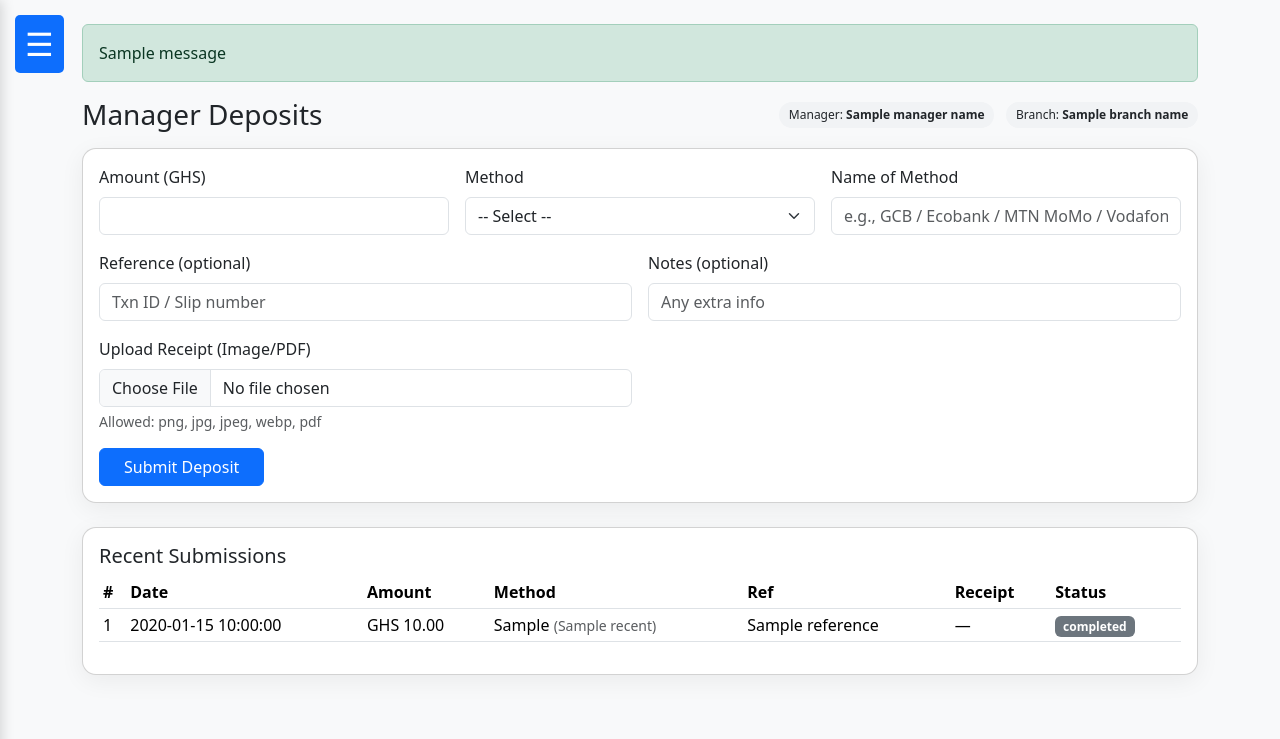
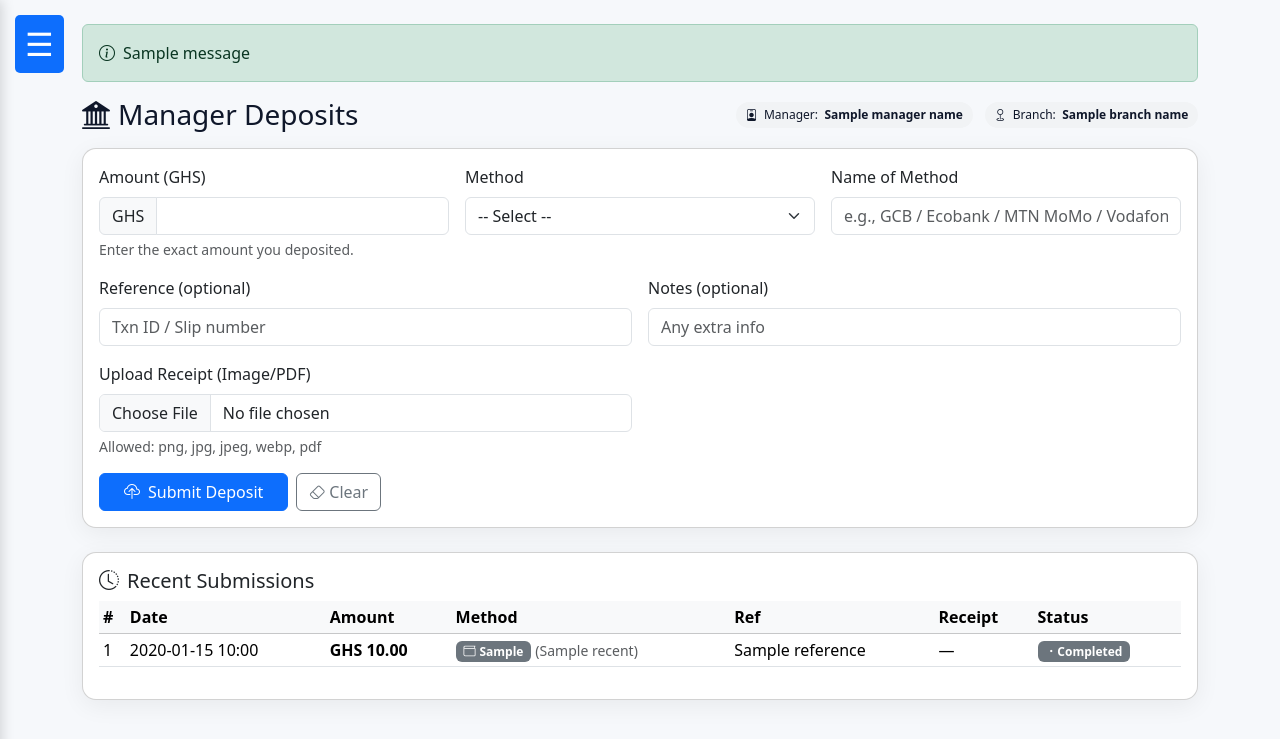
Before and after one commit to Cybok06/SmartLiving-, a Flask app: template templates/manager/deposits.html in a window 1280 px wide. Shown: the top 739 px of the page. Run offline with Flask 3, Linux system fonts and the light colour scheme; the template is opened without the code that fills it: most values are stand-ins (such as "Sample title", 1, 10 or a date in 2020); one stand-in notice (Sample message) is shown; parts of the project's set-up code (start-up, migrations or seed data) failed here and were passed over.

Commit message:
Update deposits.html

```diff
--- a/templates/manager/deposits.html
+++ b/templates/manager/deposits.html
@@ -5,30 +5,23 @@
   <meta charset="utf-8" />
   <title>Manager Deposits</title>
   <meta name="viewport" content="width=device-width, initial-scale=1" />
-  <!-- Bootstrap 5 -->
+  <!-- Bootstrap 5 + Icons -->
   <link href="https://cdn.jsdelivr.net/npm/bootstrap@5.3.2/dist/css/bootstrap.min.css" rel="stylesheet">
+  <link href="https://cdn.jsdelivr.net/npm/bootstrap-icons@1.11.3/font/bootstrap-icons.css" rel="stylesheet">
   <style>
-    .card {
-      border-radius: 14px;
-      box-shadow: 0 6px 24px rgba(0,0,0,0.06);
-    }
-    .preview {
-      max-width: 160px;
-      max-height: 160px;
-      border: 1px dashed #ced4da;
-      border-radius: 10px;
-      object-fit: contain;
-    }
-    .pill {
-      display: inline-block;
-      padding: .25rem .6rem;
-      border-radius: 999px;
-      font-size: .75rem;
-      background: #f1f3f5;
-    }
+    :root{ --ink:#0f172a; --muted:#64748b; --ring:#e9eef5; --soft:#f7fafc; --brand:#0d6efd; }
+    body{ background:#f6f8fb; color:var(--ink); }
+    .card { border-radius: 14px; box-shadow: 0 6px 24px rgba(0,0,0,0.06); }
+    .preview { max-width: 160px; max-height: 160px; border: 1px dashed #ced4da; border-radius: 10px; object-fit: contain; }
+    .pill { display:inline-flex; align-items:center; gap:.4rem; padding:.25rem .6rem; border-radius:999px; font-size:.75rem; background:#f1f3f5; }
+    .table td, .table th{ vertical-align: middle; }
+    .iconify{ width:18px; height:18px; }
+    .spinner-inline{ width:1rem; height:1rem; border:.2rem solid rgba(255,255,255,.35); border-top-color:#fff; border-radius:50%; animation:spin .8s linear infinite; display:none; }
+    @keyframes spin { to { transform: rotate(360deg); } }
+    .method-badge i{ margin-right:.25rem }
   </style>
 </head>
-<body class="bg-light">
+<body>
   {% include 'side_bar.html' %}
 
 <div class="container py-4">
@@ -37,28 +30,36 @@
     {% if messages %}
       <div class="mb-3">
         {% for category, message in messages %}
-          <div class="alert alert-{{ 'danger' if category=='danger' else category }} mb-2">{{ message }}</div>
+          <div class="alert alert-{{ 'danger' if category in ['danger','error'] else category }} mb-2">
+            <i class="bi bi-info-circle me-2"></i>{{ message }}
+          </div>
         {% endfor %}
       </div>
     {% endif %}
   {% endwith %}
 
   <div class="d-flex align-items-center justify-content-between mb-3">
-    <h3 class="m-0">Manager Deposits</h3>
+    <h3 class="m-0">
+      <i class="bi bi-bank2 me-2"></i>Manager Deposits
+    </h3>
     <div>
-      <span class="pill me-2">Manager: <strong>{{ manager_name }}</strong></span>
-      <span class="pill">Branch: <strong>{{ branch_name }}</strong></span>
+      <span class="pill me-2"><i class="bi bi-person-badge"></i> Manager: <strong>{{ manager_name }}</strong></span>
+      <span class="pill"><i class="bi bi-geo"></i> Branch: <strong>{{ branch_name }}</strong></span>
     </div>
   </div>
 
   <!-- Form Card -->
   <div class="card mb-4">
     <div class="card-body">
-      <form action="{{ url_for('manager_deposits.submit_deposit') }}" method="POST" enctype="multipart/form-data" class="row g-3">
+      <form id="depositForm" action="{{ url_for('manager_deposits.submit_deposit') }}" method="POST" enctype="multipart/form-data" class="row g-3">
 
         <div class="col-12 col-md-4">
           <label class="form-label">Amount (GHS)</label>
-          <input type="number" name="amount" step="0.01" min="0" class="form-control" required>
+          <div class="input-group">
+            <span class="input-group-text">GHS</span>
+            <input type="number" name="amount" id="amount" step="0.01" min="0.01" class="form-control" required>
+          </div>
+          <div class="form-text">Enter the exact amount you deposited.</div>
         </div>
 
         <div class="col-12 col-md-4">
@@ -67,15 +68,14 @@
             <option value="" selected disabled>-- Select --</option>
             <option value="Bank">Bank</option>
             <option value="Mobile Money">Mobile Money</option>
-                        <option value="Cash">Cash</option>
-
+            <option value="Cash">Cash</option>
           </select>
         </div>
 
         <div class="col-12 col-md-4">
           <label class="form-label">Name of Method</label>
           <input type="text" name="method_name" id="method_name" class="form-control"
-                 placeholder="e.g., GCB / Ecobank / MTN MoMo / Vodafone Cash" required>
+                 placeholder="e.g., GCB / Ecobank / MTN MoMo / Vodafone Cash / Cash Office" required>
         </div>
 
         <div class="col-12 col-md-6">
@@ -96,11 +96,17 @@
 
         <div class="col-12 col-md-6 d-flex align-items-end">
           <img id="preview" class="preview d-none" alt="preview">
-          <span id="pdfNote" class="ms-3 text-muted d-none">PDF selected (no preview)</span>
+          <span id="pdfNote" class="ms-3 text-muted d-none"><i class="bi bi-file-earmark-pdf me-1"></i>PDF selected (no preview)</span>
         </div>
 
-        <div class="col-12">
-          <button class="btn btn-primary px-4">Submit Deposit</button>
+        <div class="col-12 d-flex gap-2">
+          <button id="submitBtn" class="btn btn-primary px-4">
+            <span class="btn-label"><i class="bi bi-cloud-upload me-2"></i>Submit Deposit</span>
+            <span class="spinner-inline ms-2" id="btnSpinner"></span>
+          </button>
+          <button type="reset" class="btn btn-outline-secondary">
+            <i class="bi bi-eraser me-1"></i>Clear
+          </button>
         </div>
       </form>
     </div>
@@ -110,12 +116,12 @@
   <div class="card">
     <div class="card-body">
       <div class="d-flex align-items-center justify-content-between mb-2">
-        <h5 class="m-0">Recent Submissions</h5>
+        <h5 class="m-0"><i class="bi bi-clock-history me-2"></i>Recent Submissions</h5>
       </div>
 
       <div class="table-responsive">
         <table class="table table-sm align-middle">
-          <thead>
+          <thead class="table-light">
           <tr>
             <th>#</th>
             <th>Date</th>
@@ -131,26 +137,49 @@
             {% for r in recent %}
               <tr>
                 <td>{{ loop.index }}</td>
-                <td>{{ (r.created_at | default('')) }}</td>
-                <td>GHS {{ "%.2f"|format(r.amount|float) }}</td>
-                <td>{{ r.method_type }} <small class="text-muted">({{ r.method_name }})</small></td>
-                <td>{{ r.reference or "-" }}</td>
+                <td>
+                  {% if r.created_at %}
+                    {{ r.created_at.strftime('%Y-%m-%d %H:%M') if r.created_at.strftime else r.created_at }}
+                  {% else %}-{% endif %}
+                </td>
+                <td><span class="fw-semibold">GHS {{ "%.2f"|format((r.amount or 0)|float) }}</span></td>
+                <td>
+                  {% set mt = (r.method_type or '') %}
+                  {% set badge = 'secondary' %}
+                  {% set icon  = 'wallet' %}
+                  {% if mt == 'Bank' %}{% set badge='primary' %}{% set icon='bank' %}{% endif %}
+                  {% if mt == 'Mobile Money' %}{% set badge='success' %}{% set icon='phone' %}{% endif %}
+                  {% if mt == 'Cash' %}{% set badge='warning' %}{% set icon='cash-coin' %}{% endif %}
+
+                  <span class="badge bg-{{ badge }} method-badge">
+                    <i class="bi bi-{{ icon }}"></i>{{ mt or '—' }}
+                  </span>
+                  {% if r.method_name %}<small class="text-muted">({{ r.method_name }})</small>{% endif %}
+                </td>
+                <td>{{ r.reference or "—" }}</td>
                 <td>
                   {% if r.receipt_path %}
-                    {# Your serve route is /uploads/<path> #}
                     <a class="btn btn-outline-secondary btn-sm" target="_blank"
-                       href="{{ url_for('serve_uploaded_file', filename=r.receipt_path) }}">Open</a>
+                       href="{{ url_for('serve_uploaded_file', filename=r.receipt_path) }}">
+                      <i class="bi bi-box-arrow-up-right"></i> Open
+                    </a>
                   {% else %}
                     —
                   {% endif %}
                 </td>
                 <td>
-                  <span class="badge bg-secondary">{{ r.status or 'submitted' }}</span>
+                  {% set st=(r.status or 'submitted') %}
+                  {% set sb='secondary' %}
+                  {% if st=='approved' %}{% set sb='success' %}{% endif %}
+                  {% if st=='rejected' %}{% set sb='danger' %}{% endif %}
+                  <span class="badge bg-{{ sb }}"><i class="bi bi-dot"></i>{{ st|capitalize }}</span>
                 </td>
               </tr>
             {% endfor %}
           {% else %}
-            <tr><td colspan="7" class="text-center text-muted py-3">No submissions yet.</td></tr>
+            <tr><td colspan="7" class="text-center text-muted py-3">
+              <i class="bi bi-inbox"></i> No submissions yet.
+            </td></tr>
           {% endif %}
           </tbody>
         </table>
@@ -161,18 +190,23 @@
 </div>
 
 <script>
-  // Simple client preview for images
-  const input = document.getElementById('receipt');
-  const img   = document.getElementById('preview');
+  // Controls
+  const form    = document.getElementById('depositForm');
+  const input   = document.getElementById('receipt');
+  const img     = document.getElementById('preview');
   const pdfNote = document.getElementById('pdfNote');
+  const submitBtn = document.getElementById('submitBtn');
+  const btnSpinner = document.getElementById('btnSpinner');
+  const amountEl = document.getElementById('amount');
+  const methodType = document.getElementById('method_type');
+  const methodName = document.getElementById('method_name');
 
+  // File preview
   input.addEventListener('change', () => {
     img.classList.add('d-none');
     pdfNote.classList.add('d-none');
-
     const file = input.files && input.files[0];
     if (!file) return;
-
     const ext = file.name.split('.').pop().toLowerCase();
     if (ext === 'pdf') {
       pdfNote.classList.remove('d-none');
@@ -185,6 +219,20 @@
     };
     reader.readAsDataURL(file);
   });
+
+  // Simple UX: enforce method_name placeholder hints
+  methodType.addEventListener('change', () => {
+    const val = methodType.value;
+    if (val === 'Bank') methodName.placeholder = 'e.g., GCB / Ecobank';
+    else if (val === 'Mobile Money') methodName.placeholder = 'e.g., MTN MoMo / Vodafone Cash';
+    else if (val === 'Cash') methodName.placeholder = 'e.g., Cash Office / Teller';
+  });
+
+  // Disable/Spinner on submit
+  form.addEventListener('submit', () => {
+    submitBtn.disabled = true;
+    btnSpinner.style.display = 'inline-block';
+  });
 </script>
 </body>
 </html>
```
